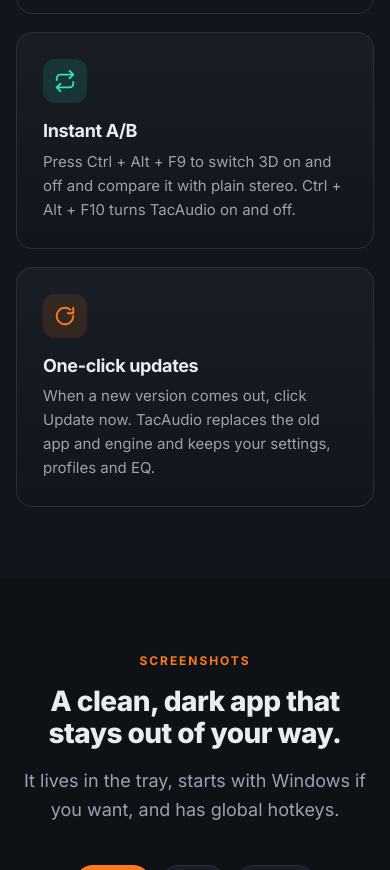
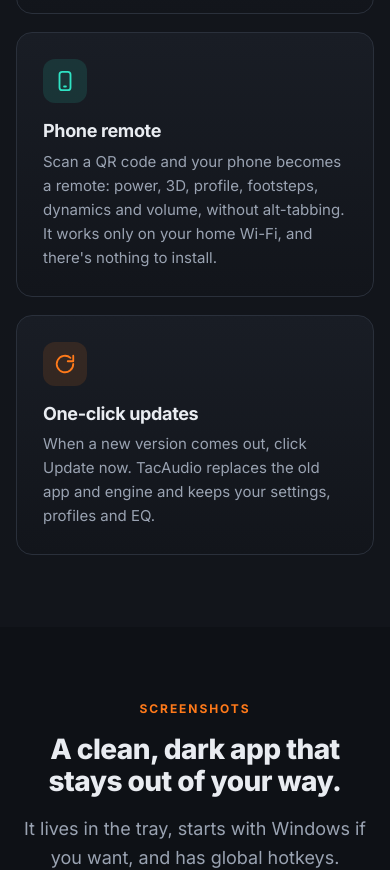
Before and after one commit to sa3oodi/TacAudio-engine, a plain HTML site: page index.html in a window 390 px wide. Shown: the part 4687-5557 px from the top of the page. Drawn offline with Linux system fonts and the light colour scheme; no server answers.

Commit message:
Features: phone remote (0.7.8)
Co-Authored-By: Claude Opus 5.5 <noreply@anthropic.com>

```diff
--- a/index.html
+++ b/index.html
@@ -377,9 +377,9 @@ footer .links a { color: var(--muted); }
       <p>Import a correction curve for your headphone model in AutoEq / Equalizer APO format, from a file or by pasting it. It's applied after the 3D processing.</p>
     </div>
     <div class="card">
-      <div class="ic t"><svg viewBox="0 0 24 24" fill="none" stroke="currentColor" stroke-width="2" stroke-linecap="round" stroke-linejoin="round"><path d="M17 1l4 4-4 4"/><path d="M3 11V9a4 4 0 0 1 4-4h14M7 23l-4-4 4-4"/><path d="M21 13v2a4 4 0 0 1-4 4H3"/></svg></div>
-      <h3>Instant A/B</h3>
-      <p>Press Ctrl + Alt + F9 to switch 3D on and off and compare it with plain stereo. Ctrl + Alt + F10 turns TacAudio on and off.</p>
+      <div class="ic t"><svg viewBox="0 0 24 24" fill="none" stroke="currentColor" stroke-width="2" stroke-linecap="round" stroke-linejoin="round"><rect x="6" y="2" width="12" height="20" rx="3"/><path d="M11 18h2"/></svg></div>
+      <h3>Phone remote</h3>
+      <p>Scan a QR code and your phone becomes a remote: power, 3D, profile, footsteps, dynamics and volume, without alt-tabbing. It works only on your home Wi-Fi, and there's nothing to install.</p>
     </div>
     <div class="card">
       <div class="ic"><svg viewBox="0 0 24 24" fill="none" stroke="currentColor" stroke-width="2" stroke-linecap="round" stroke-linejoin="round"><path d="M21 12a9 9 0 1 1-3-6.7"/><path d="M21 3v6h-6"/></svg></div>
```
